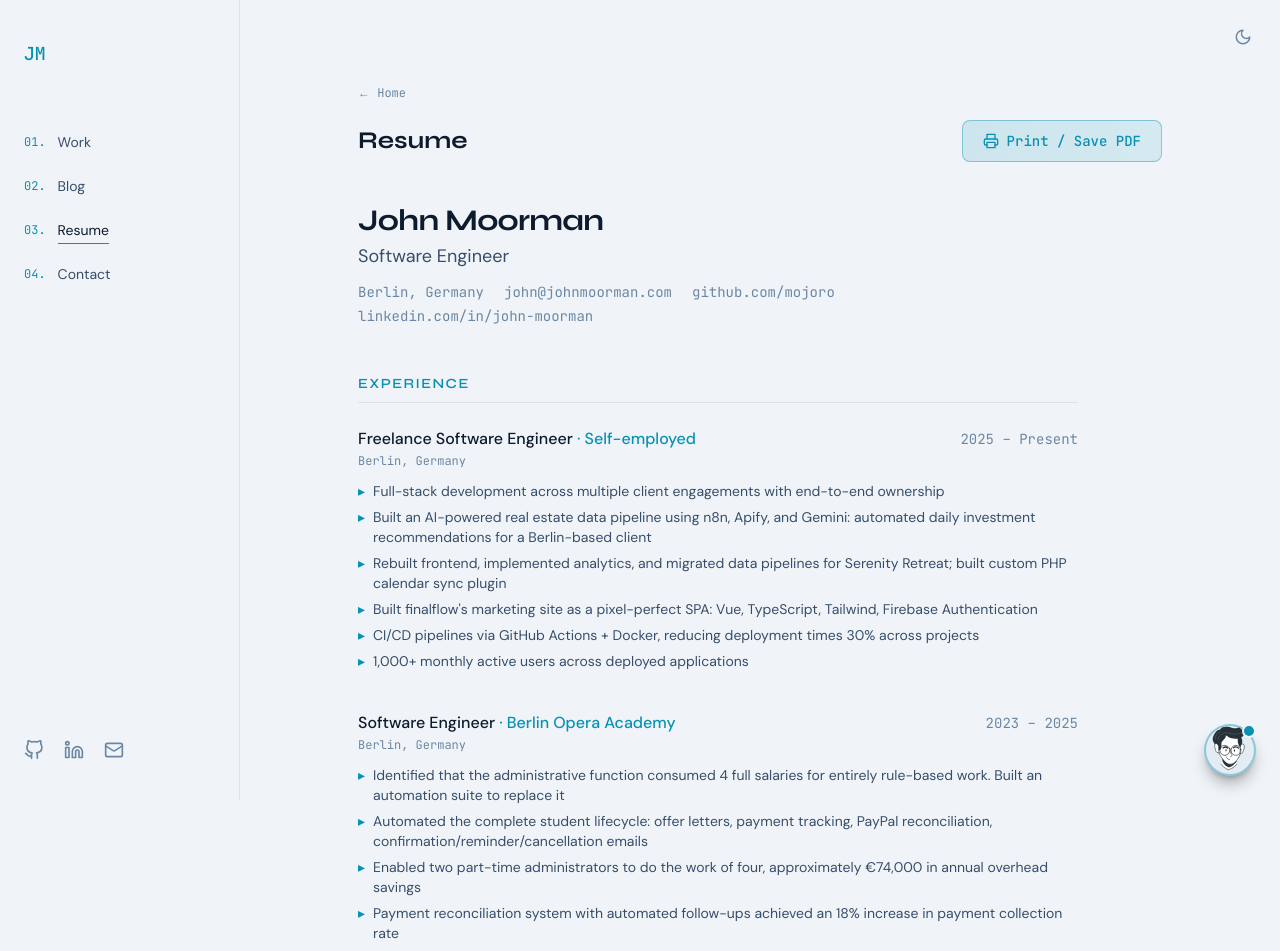
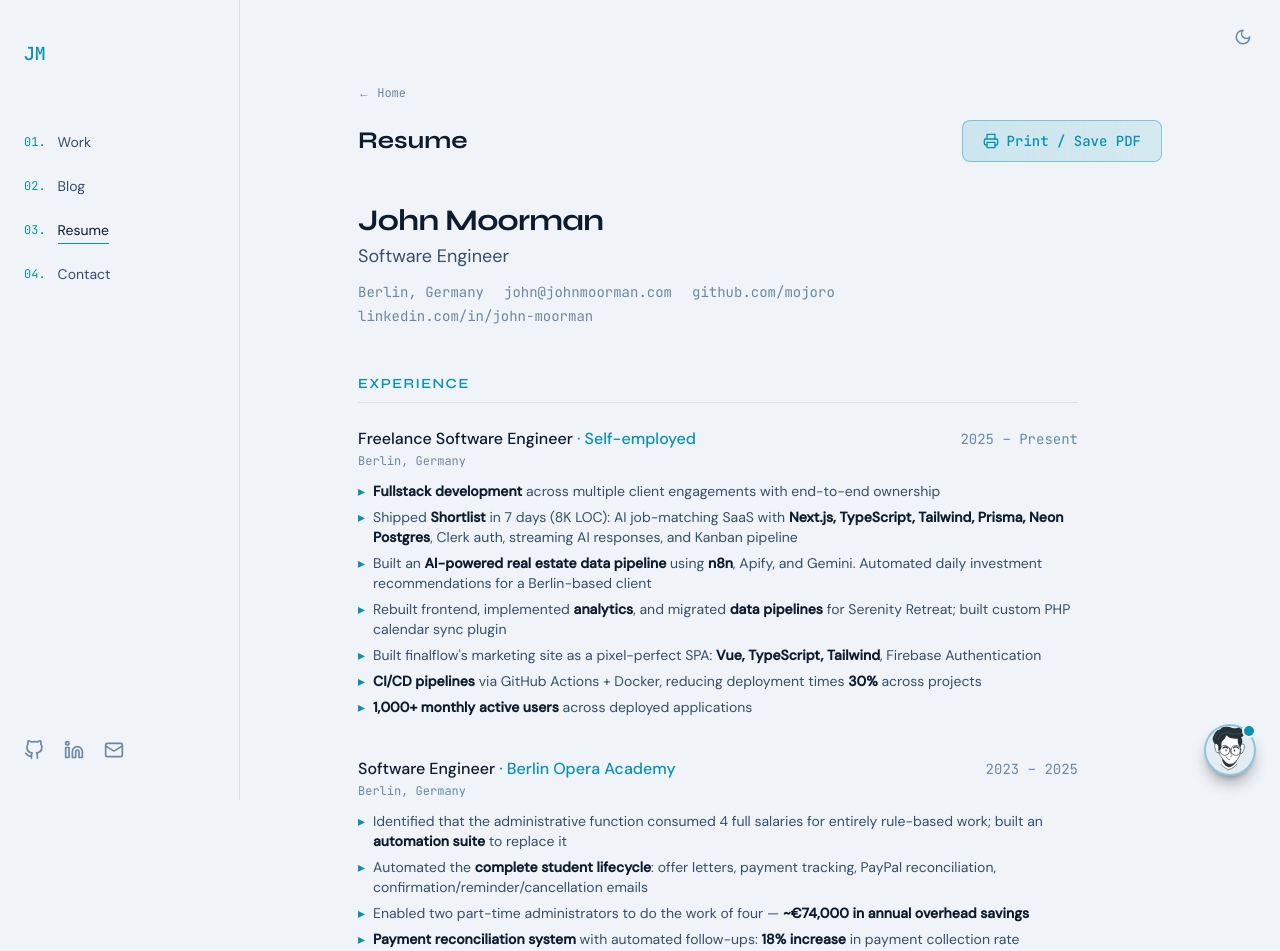
Before and after one commit to mojoro/john-moorman-portfolio, a Next.js app: page /resume in a window 1280 px wide. Shown: the top 951 px of the page. Built offline with nearby package versions, Linux system fonts and the light colour scheme.

Commit message:
Bold fullstack and add Shortlist to resume

```diff
--- a/app/resume/page.tsx
+++ b/app/resume/page.tsx
@@ -8,6 +8,10 @@ export const metadata: Metadata = {
     "John Moorman | Software Engineer based in Berlin. Next.js, TypeScript, AI-native development.",
 }
 
+const b = (text: string) => (
+  <strong className="font-semibold text-text-primary">{text}</strong>
+)
+
 const EXPERIENCE = [
   {
     role: "Freelance Software Engineer",
@@ -15,12 +19,13 @@ const EXPERIENCE = [
     period: "2025 – Present",
     location: "Berlin, Germany",
     highlights: [
-      "Full-stack development across multiple client engagements with end-to-end ownership",
-      "Built an AI-powered real estate data pipeline using n8n, Apify, and Gemini: automated daily investment recommendations for a Berlin-based client",
-      "Rebuilt frontend, implemented analytics, and migrated data pipelines for Serenity Retreat; built custom PHP calendar sync plugin",
-      "Built finalflow's marketing site as a pixel-perfect SPA: Vue, TypeScript, Tailwind, Firebase Authentication",
-      "CI/CD pipelines via GitHub Actions + Docker, reducing deployment times 30% across projects",
-      "1,000+ monthly active users across deployed applications",
+      <>{b("Fullstack development")} across multiple client engagements with end-to-end ownership</>,
+      <>Shipped {b("Shortlist")} in 7 days (8K LOC): AI job-matching SaaS with {b("Next.js, TypeScript, Tailwind, Prisma, Neon Postgres")}, Clerk auth, streaming AI responses, and Kanban pipeline</>,
+      <>Built an {b("AI-powered real estate data pipeline")} using {b("n8n")}, Apify, and Gemini. Automated daily investment recommendations for a Berlin-based client</>,
+      <>Rebuilt frontend, implemented {b("analytics")}, and migrated {b("data pipelines")} for Serenity Retreat; built custom PHP calendar sync plugin</>,
+      <>Built finalflow&apos;s marketing site as a pixel-perfect SPA: {b("Vue, TypeScript, Tailwind")}, Firebase Authentication</>,
+      <>{b("CI/CD pipelines")} via GitHub Actions + Docker, reducing deployment times {b("30%")} across projects</>,
+      <>{b("1,000+ monthly active users")} across deployed applications</>,
     ],
   },
   {
@@ -29,11 +34,11 @@ const EXPERIENCE = [
     period: "2023 – 2025",
     location: "Berlin, Germany",
     highlights: [
-      "Identified that the administrative function consumed 4 full salaries for entirely rule-based work. Built an automation suite to replace it",
-      "Automated the complete student lifecycle: offer letters, payment tracking, PayPal reconciliation, confirmation/reminder/cancellation emails",
-      "Enabled two part-time administrators to do the work of four, approximately €74,000 in annual overhead savings",
-      "Payment reconciliation system with automated follow-ups achieved an 18% increase in payment collection rate",
-      "Built the production website from scratch: 95/100 Lighthouse score, top-3 organic rankings on key terms, 8% organic traffic growth",
+      <>Identified that the administrative function consumed 4 full salaries for entirely rule-based work; built an {b("automation suite")} to replace it</>,
+      <>Automated the {b("complete student lifecycle")}: offer letters, payment tracking, PayPal reconciliation, confirmation/reminder/cancellation emails</>,
+      <>Enabled two part-time administrators to do the work of four — {b("~€74,000 in annual overhead savings")}</>,
+      <>{b("Payment reconciliation system")} with automated follow-ups: {b("18% increase")} in payment collection rate</>,
+      <>Built the production website from scratch: {b("95/100 Lighthouse score")}, top-3 organic rankings, {b("8% organic traffic growth")}</>,
     ],
   },
 ]
@@ -128,8 +133,8 @@ export default function ResumePage() {
                   {job.location}
                 </p>
                 <ul className="mt-3 space-y-1.5">
-                  {job.highlights.map((item) => (
-                    <li key={item} className="flex gap-2 text-sm text-text-secondary">
+                  {job.highlights.map((item, i) => (
+                    <li key={i} className="flex gap-2 text-sm text-text-secondary">
                       <span className="mt-0 shrink-0 text-accent">&#9656;</span>
                       <span>{item}</span>
                     </li>
```
